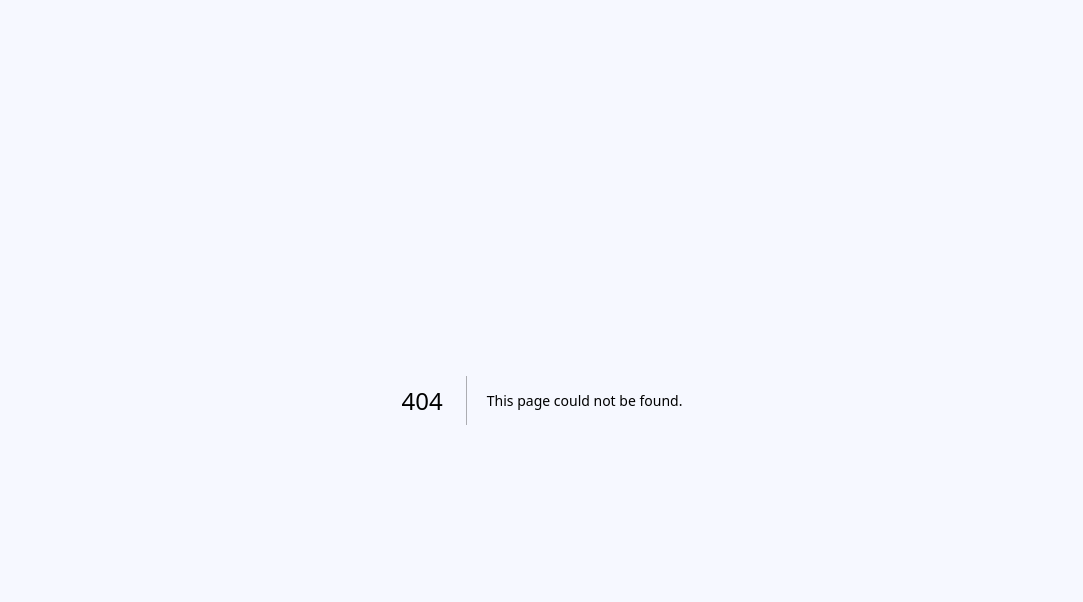
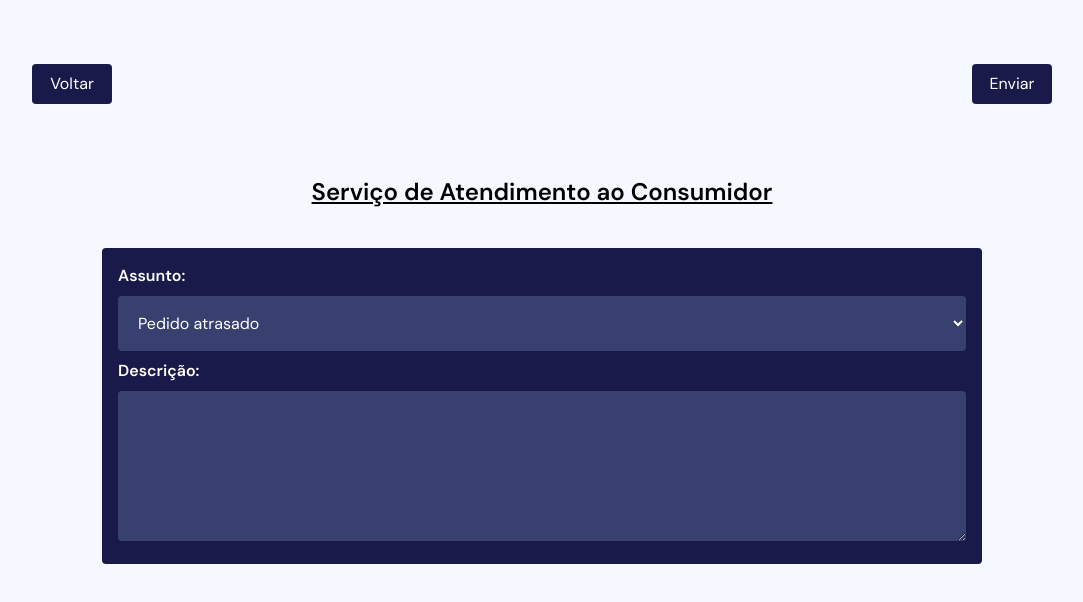
Before and after one commit to freitassdev/argo-frontend, a Next.js app: page /SAC/sac in a window 1280 px wide. Before the commit this address had no page. Shown: the top 602 px of the page, without its empty margins (98-1181 px from the left). Built offline with nearby package versions, Linux system fonts and the light colour scheme.

Commit message:
feat: update

```diff
--- /dev/null
+++ b/src/app/SAC/aprovado/page.tsx
@@ -0,0 +1,37 @@
+'use client';
+import Navbar from '@/components/shared/navbar/navbar';
+
+function Assuntoselect() {
+    return (
+        <label>
+            <select style={{ backgroundColor: "#37406e" }} className="text-white p-4 rounded w-full mt-2" name="itemselecionado">
+                <option value="apple" style={{ backgroundColor: "#1a1a4a" }} className="text-white p-4 rounded w-4/5 ">Pedido atrasado</option>
+                <option value="banana" style={{ backgroundColor: "#1a1a4a" }} className="text-white p-4 rounded w-4/5 ">Pedido chegou com defeito</option>
+                <option value="orange" style={{ backgroundColor: "#1a1a4a" }} className="text-white p-4 rounded w-4/5 ">Cancelar pedido</option>
+            </select>
+        </label>
+    );
+}
+
+function Descricaotextarea() {
+    return (
+        <textarea name="textdescricao" id="desc" style={{ backgroundColor: "#37406e" }} className="text-white p-4 rounded w-full mt-2 min-h-[150px]"></textarea>
+    );
+}
+
+export default function SACPage() {
+    return (
+        <div className="flex flex-col items-center py-8">
+            <div className="flex flex-row align-center py-4 w-full">
+                <div className="flex flex-col items-start py-4 px-10 w-1/2">
+                    <button style={{ backgroundColor: "#1a1a4a" }} className="text-white p-2 rounded w-20">Voltar</button>
+                </div>
+            </div>
+            <h2 className="text-2xl font-semibold py-10 underline">Serviço de Atendimento ao Consumidor</h2>
+            <div style={{ backgroundColor: "#1a1a4a" }} className="flex items-center justify-center text-white p-4 rounded w-4/5 min-h-[400px]">
+                <p className="font-bold m-1/2 text-[25px]">Queixa enviada com sucesso</p>
+            </div>
+
+        </div >
+    )
+}
--- /dev/null
+++ b/src/app/SAC/sac/page.tsx
@@ -0,0 +1,44 @@
+'use client';
+import Navbar from '@/components/shared/navbar/navbar';
+
+function Assuntoselect() {
+    return (
+        <label>
+            <select style={{ backgroundColor: "#37406e" }} className="text-white p-4 rounded w-full mt-2" name="itemselecionado">
+                <option value="apple" style={{ backgroundColor: "#1a1a4a" }} className="text-white p-4 rounded w-4/5 ">Pedido atrasado</option>
+                <option value="banana" style={{ backgroundColor: "#1a1a4a" }} className="text-white p-4 rounded w-4/5 ">Pedido chegou com defeito</option>
+                <option value="orange" style={{ backgroundColor: "#1a1a4a" }} className="text-white p-4 rounded w-4/5 ">Cancelar pedido</option>
+            </select>
+        </label>
+    );
+}
+
+function Descricaotextarea() {
+    return (
+        <textarea name="textdescricao" id="desc" style={{ backgroundColor: "#37406e" }} className="text-white p-4 rounded w-full mt-2 min-h-[150px]"></textarea>
+    );
+}
+
+export default function SACPage() {
+    return (
+        <div className="flex flex-col items-center py-8">
+            <div className="flex flex-row align-center py-4 w-full">
+                <div className="flex flex-col items-start py-4 px-10 w-1/2">
+                    <button style={{ backgroundColor: "#1a1a4a" }} className="text-white p-2 rounded w-20">Voltar</button>
+                </div>
+                <div className="flex flex-col items-end py-4 px-10 w-1/2">
+                    <button style={{ backgroundColor: "#1a1a4a" }} className="text-white p-2 rounded w-20">Enviar</button>
+                </div>
+            </div>
+            <h2 className="text-2xl font-semibold py-10 underline">Serviço de Atendimento ao Consumidor</h2>
+            <div style={{ backgroundColor: "#1a1a4a" }} className="text-white p-4 rounded w-4/5">
+                <h5 className='font-semibold'>Assunto:</h5>
+                <Assuntoselect></Assuntoselect>
+                <h5 className='font-semibold mt-2'>Descrição:</h5>
+                <Descricaotextarea></Descricaotextarea>
+
+            </div>
+
+        </div >
+    )
+}
--- a/src/app/sac/page.tsx
+++ /dev/null
@@ -1,10 +0,0 @@
-'use client';
-import Navbar from '@/components/shared/navbar/navbar';
-
-export default function SACPage() {
-    return (
-        <div>
-            <Navbar></Navbar>
-        </div>
-    )
-}
```
Also changed, not shown: 1 other file (tests, documents, lock files or other folders).
